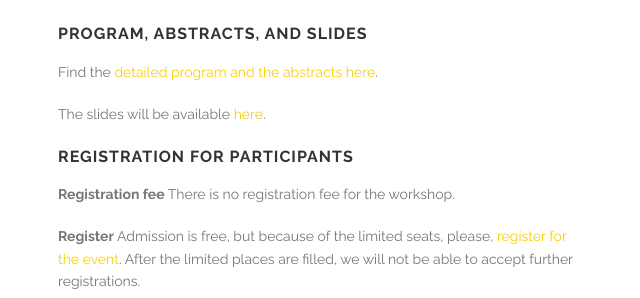
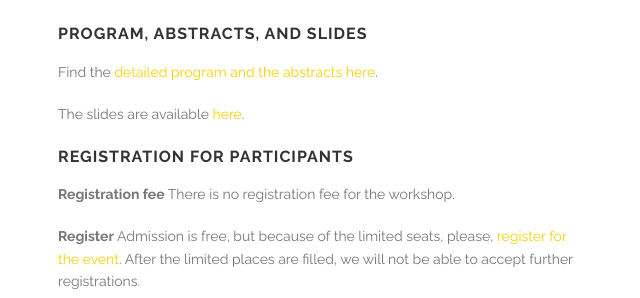
Before and after one commit to cogstat/cogstat_website, a Jekyll site: the page built from best_approaches_symposium/index.md, in a window 1280 px wide. Shown: the part 546-844 px from the top of the page, without its empty margins (37-677 px from the left). Built offline with Jekyll 4.4.1, drawn with Linux system fonts in a browser that asks for light colours.

Commit message:
Update index.md

```diff
--- a/best_approaches_symposium/index.md
+++ b/best_approaches_symposium/index.md
@@ -21,7 +21,7 @@ __Aims__ While many new methods are developed these days that are applicable in
 
 Find the [detailed program and the abstracts here](https://docs.google.com/document/d/1vFYiH9hUAN36ltklTdAeop32lsGzO5mj/edit?usp=sharing&ouid=100583166572315508937&rtpof=true&sd=true).
 
-The slides will be available [here](https://osf.io/meetings/bestapproachessymposium2024).
+The slides are available [here](https://osf.io/meetings/bestapproachessymposium2024).
 
 ### Registration for participants
 
```
